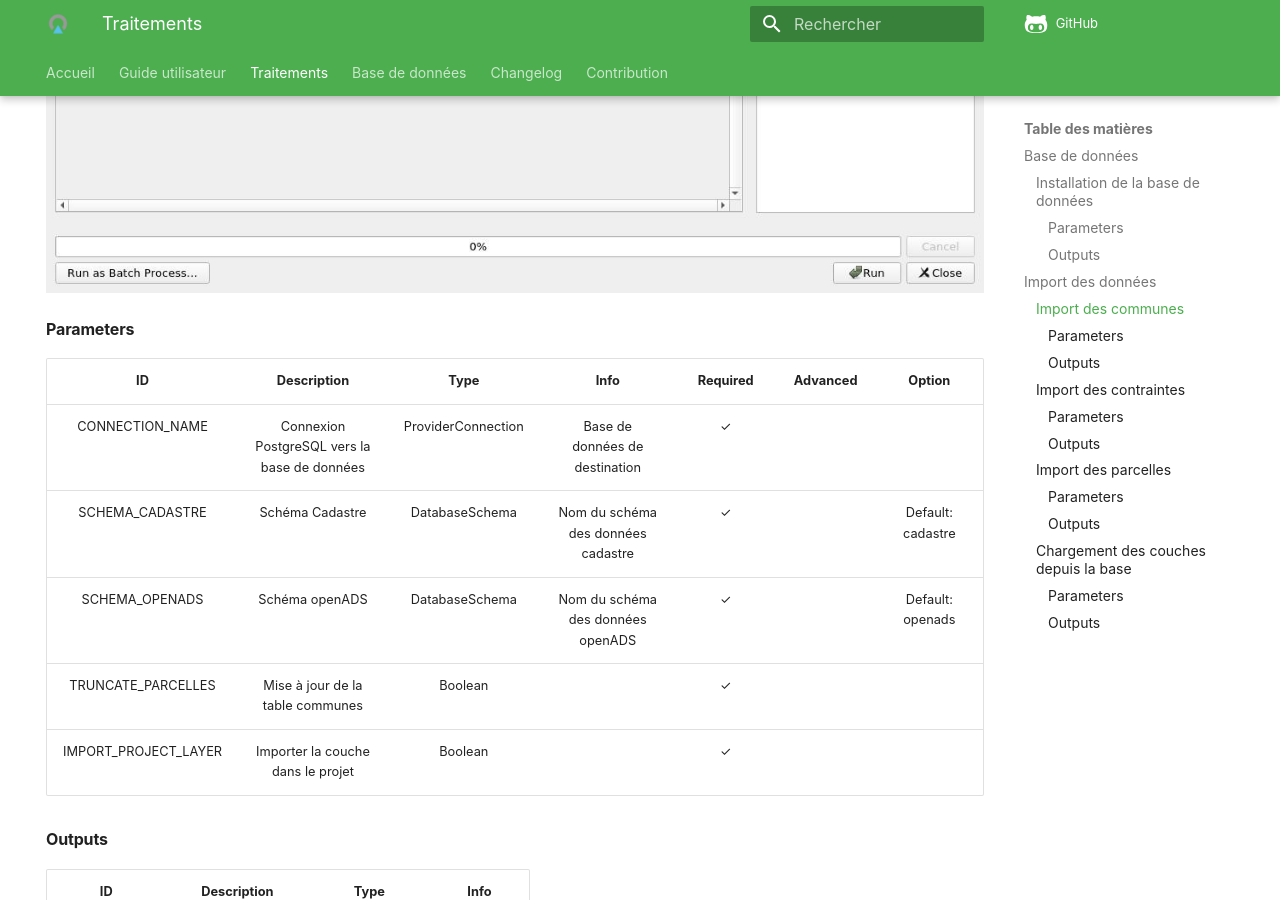
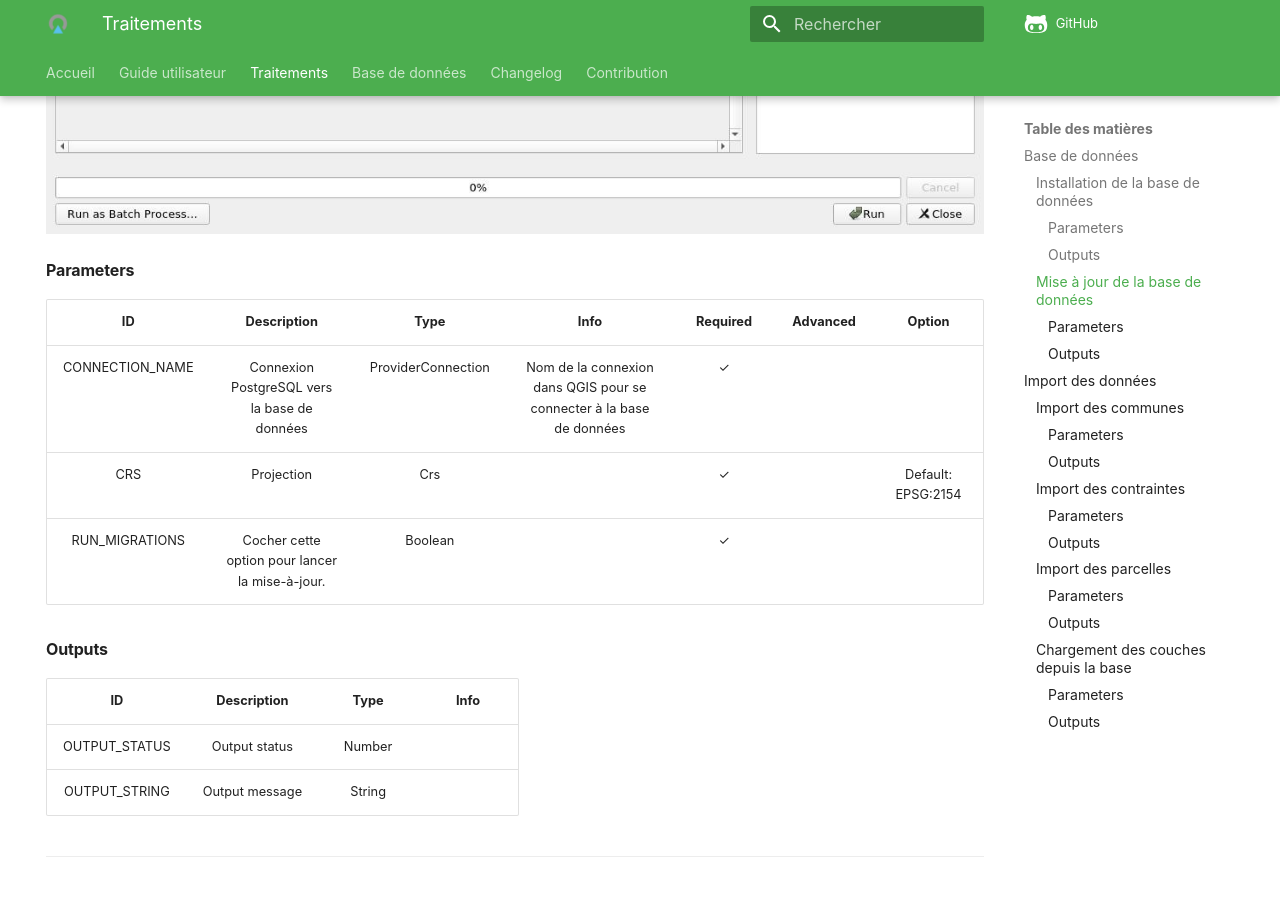
Before and after one commit to 3liz/qgis-openads-plugin, an MkDocs documentation site: the page built from docs/processing/README.md, in a window 1280 px wide and 900 px high, scrolled down 2255 px. Built offline with MkDocs 1.6.1 and Material for MkDocs 9.7.7, drawn with Linux system fonts in a browser that asks for light colours; nearby versions of some CDN libraries; comment, search, counter and statistics services are not loaded; some of the changed text lies outside the part shown.

Commit message:
Docs - Update Processing documentation

```diff
--- a/docs/processing/README.md
+++ b/docs/processing/README.md
@@ -28,6 +28,32 @@ OVERRIDE|Écraser le schéma openads ? ** ATTENTION ** Cela supprimera toutes le
 | ID | Description | Type | Info |
 |:-:|:-:|:-:|:-:|
 DATABASE_VERSION|Version de la base de données|String||
+
+
+***
+
+
+### Mise à jour de la base de données
+
+Mise à jour de la structure de la base données.
+
+![algo_id](./openads-upgrade_database_structure.jpg)
+
+#### Parameters
+
+| ID | Description | Type | Info | Required | Advanced | Option |
+|:-:|:-:|:-:|:-:|:-:|:-:|:-:|
+CONNECTION_NAME|Connexion PostgreSQL vers la base de données|ProviderConnection|Nom de la connexion dans QGIS pour se connecter à la base de données|✓|||
+CRS|Projection|Crs||✓||Default: EPSG:2154 <br> |
+RUN_MIGRATIONS|Cocher cette option pour lancer la mise-à-jour.|Boolean||✓|||
+
+
+#### Outputs
+
+| ID | Description | Type | Info |
+|:-:|:-:|:-:|:-:|
+OUTPUT_STATUS|Output status|Number||
+OUTPUT_STRING|Output message|String||
 
 
 ***
@@ -134,6 +160,7 @@ Charger toutes les couches de la base de données.
 |:-:|:-:|:-:|:-:|:-:|:-:|:-:|
 CONNECTION_NAME|Connexion PostgreSQL vers la base de données|ProviderConnection|Base de données de destination|✓|||
 SCHEMA|Schéma|DatabaseSchema|Nom du schéma des données openads|✓||Default: openads <br> |
+URL_ADS|URL du dossier OpenADS|String|L'URL du dossier OpenADS||||
 
 
 #### Outputs
```
Also changed, not shown: docs/processing/openads-load_layers.jpg, docs/processing/openads-upgrade_database_structure.jpg (added).
